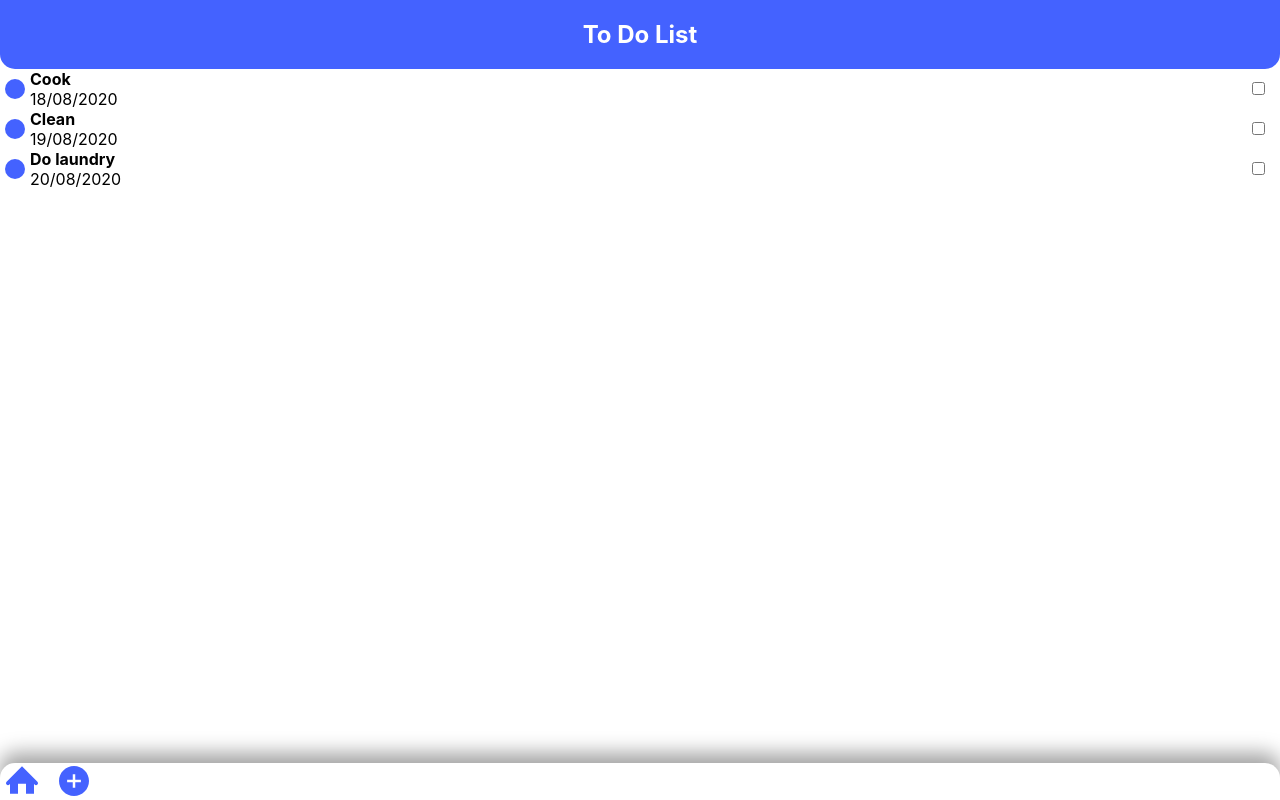
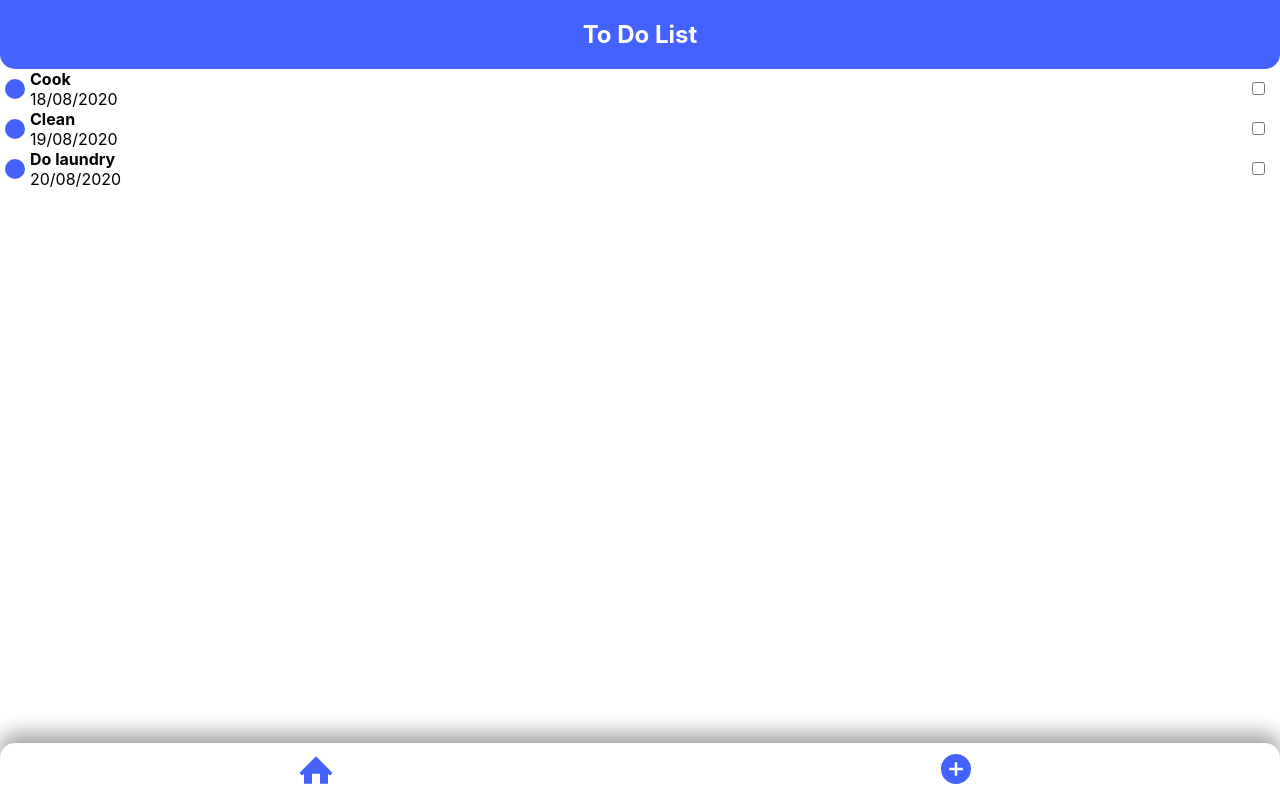
Before and after one commit to JonasImm/todolist, a React (Create React App) app: page / in a window 1280 px wide. Built offline with nearby package versions, Linux system fonts and the light colour scheme; data requests are answered from the project's data file.

Commit message:
Small design change to footer

```diff
--- a/src/App.css
+++ b/src/App.css
@@ -14,4 +14,7 @@
 .app__footer {
   box-shadow: 0 -10px 20px #a3a3a3;
   border-radius: 15px 15px 0 0;
+  padding: 10px 0;
+  display: flex;
+  justify-content: space-around;
 }
```
